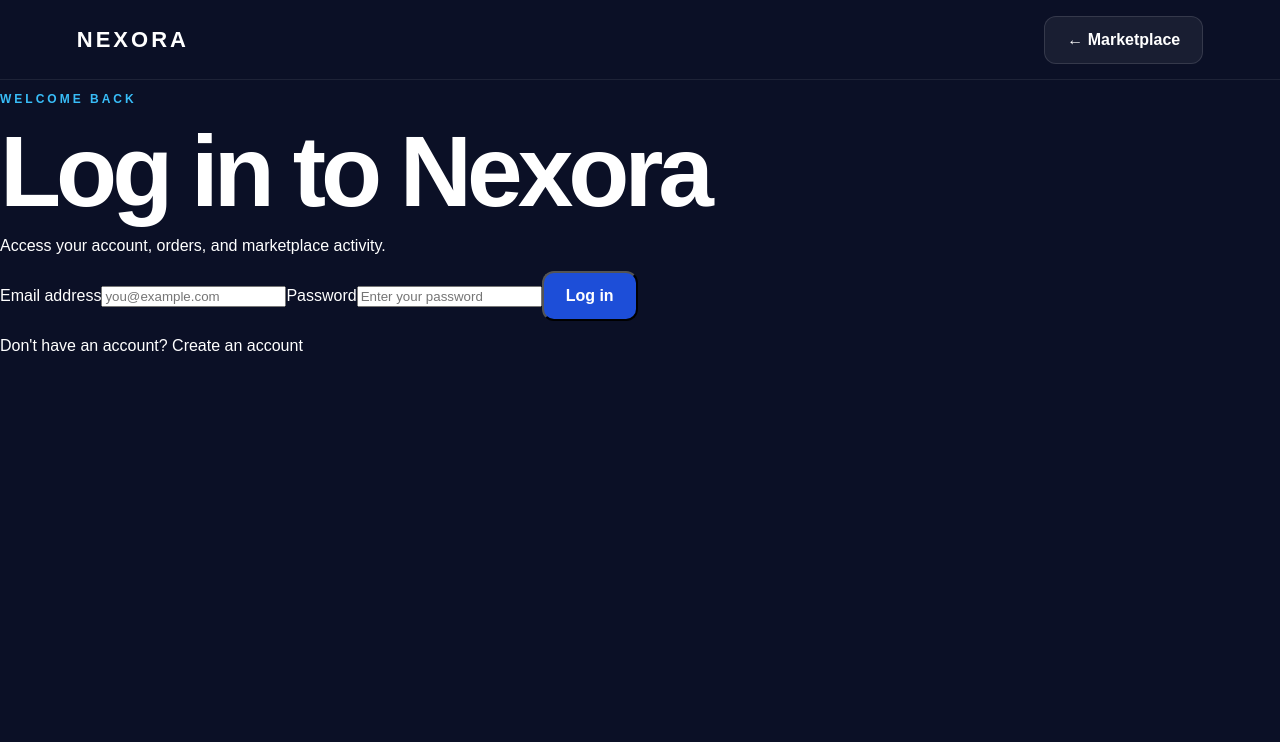
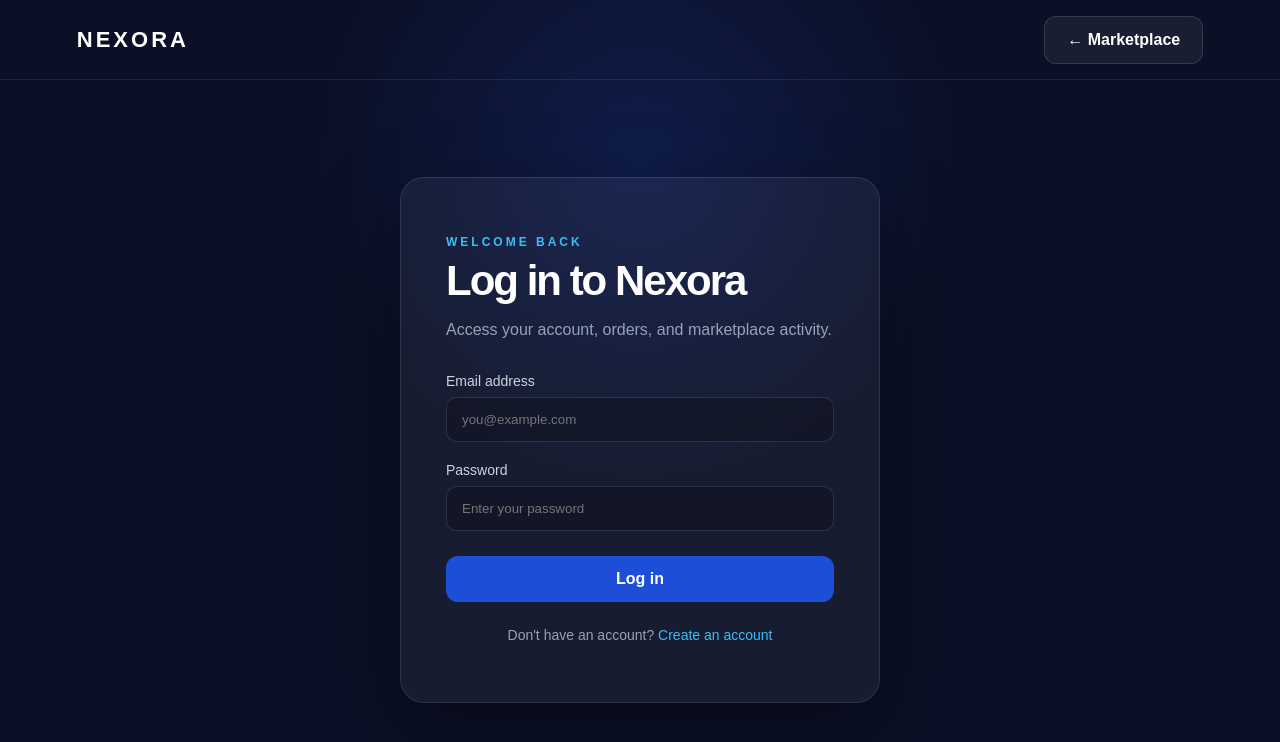
Before and after one commit to Globallinkexpress/-nexora-market-02, a Next.js app: page /login in a window 1280 px wide. Shown: the top 742 px of the page. Built offline with nearby package versions, Linux system fonts and the light colour scheme.

Commit message:
Update globals.css

```diff
--- a/app/globals.css
+++ b/app/globals.css
@@ -439,3 +439,92 @@ h1 span {
     font-size: 110px;
   }
 }
+.authPage {
+  min-height: 100vh;
+  background:
+    radial-gradient(circle at 50% 20%, rgba(29, 78, 216, 0.2), transparent 35%),
+    #0b1026;
+}
+
+.authContainer {
+  min-height: calc(100vh - 80px);
+  display: flex;
+  align-items: center;
+  justify-content: center;
+  padding: 50px 20px;
+}
+
+.authCard {
+  width: 100%;
+  max-width: 480px;
+  padding: 45px;
+  border-radius: 24px;
+  background: rgba(255, 255, 255, 0.05);
+  border: 1px solid rgba(255, 255, 255, 0.1);
+  box-shadow: 0 25px 80px rgba(0, 0, 0, 0.35);
+}
+
+.authCard h1 {
+  margin: 12px 0;
+  font-size: 42px;
+  letter-spacing: -2px;
+}
+
+.authSubtitle {
+  color: #94a3b8;
+  line-height: 1.6;
+}
+
+.authForm {
+  display: grid;
+  gap: 20px;
+  margin-top: 30px;
+}
+
+.authForm label {
+  display: grid;
+  gap: 8px;
+  color: #cbd5e1;
+  font-size: 14px;
+}
+
+.authForm input {
+  width: 100%;
+  padding: 14px 15px;
+  border-radius: 10px;
+  border: 1px solid rgba(255, 255, 255, 0.12);
+  background: rgba(0, 0, 0, 0.2);
+  color: white;
+  outline: none;
+}
+
+.authForm input:focus {
+  border-color: #38bdf8;
+}
+
+.authButton {
+  width: 100%;
+  border: none;
+  margin-top: 5px;
+}
+
+.authFooter {
+  margin-top: 25px;
+  text-align: center;
+  color: #94a3b8;
+  font-size: 14px;
+}
+
+.authFooter a {
+  color: #38bdf8;
+}
+
+@media (max-width: 550px) {
+  .authCard {
+    padding: 30px 22px;
+  }
+
+  .authCard h1 {
+    font-size: 34px;
+  }
+}
```
